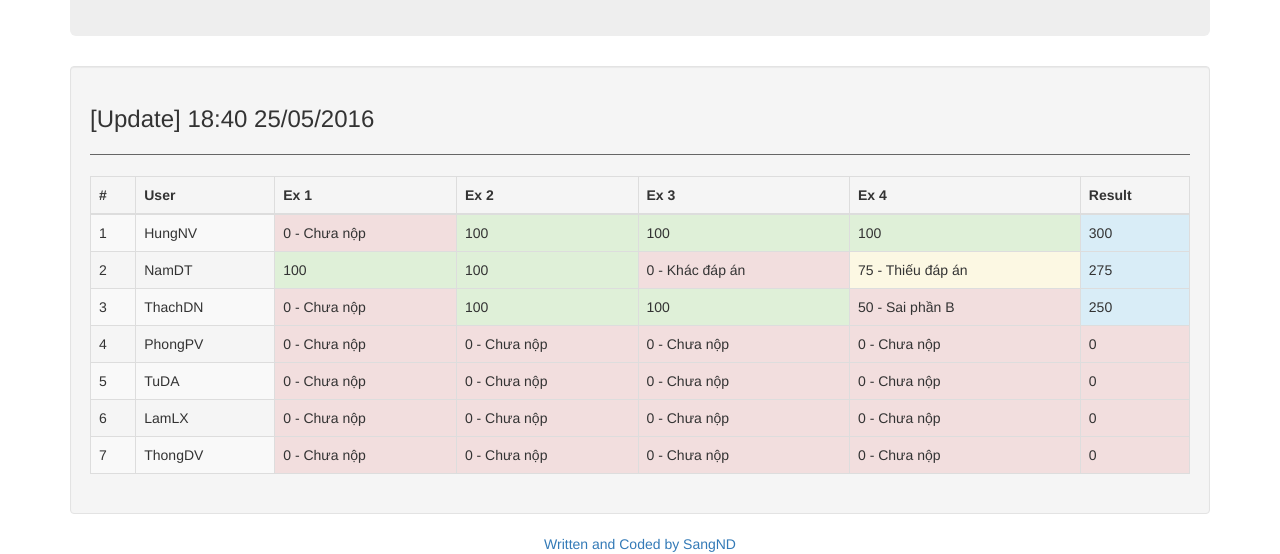
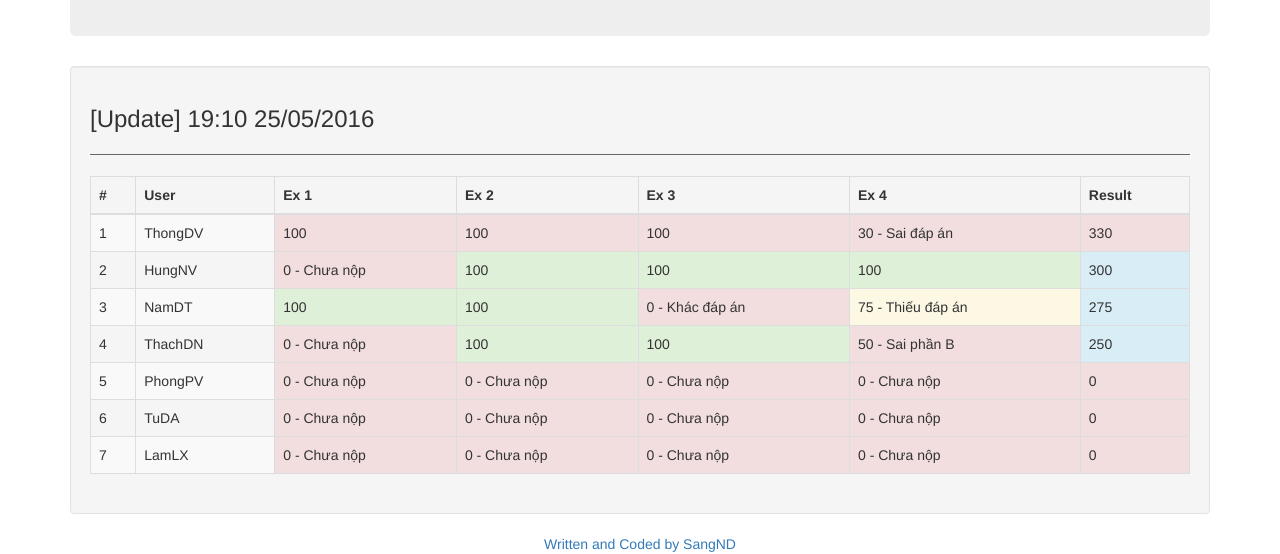
Before and after one commit to dacsang97/scoreboard, a plain HTML site: page index.html in a window 1280 px wide. Shown: the part 307-861 px from the top of the page. Drawn offline with nearby package versions, Linux system fonts and the light colour scheme.

Commit message:
update 19h08

```diff
--- a/index.html
+++ b/index.html
@@ -54,7 +54,7 @@
 		<div class="row">
 			<div class="col-md-12">
 				<div class="well">
-					<h3>[Update] 18:40 25/05/2016</h3>
+					<h3>[Update] 19:10 25/05/2016</h3>
 					<hr>
 					<table class="table table-striped table-hover table-bordered">
   <thead>
@@ -69,8 +69,18 @@
     </tr>
   </thead>
   <tbody>
+  <tr>
+      <td>1</td>
+      <td>ThongDV</td>
+      <td class="danger">100</td>
+      <td class="danger">100</td>
+      <td class="danger">100</td>
+      <td class="danger">30 - Sai đáp án</td>
+      <td class="danger">330</td>
+    </tr>
     <tr>
-      <td>1</td>
+
+      <td>2</td>
       <td>HungNV</td>
       <td class="danger">0 - Chưa nộp</td>
       <td class="success">100</td>
@@ -79,7 +89,7 @@
       <td class="info">300</td>
     </tr>
     <tr>
-      <td>2</td>
+      <td>3</td>
       <td>NamDT</td>
       <td class="success">100</td>
       <td class="success">100</td>
@@ -88,7 +98,7 @@
       <td class="info">275</td>
     </tr>
     <tr>
-      <td>3</td>
+      <td>4</td>
       <td>ThachDN</td>
       <td class="danger">0 - Chưa nộp</td>
       <td class="success">100</td>
@@ -97,7 +107,7 @@
       <td class="info">250</td>
     </tr>
     <tr>
-      <td>4</td>
+      <td>5</td>
       <td>PhongPV</td>
       <td class="danger">0 - Chưa nộp</td>
       <td class="danger">0 - Chưa nộp</td>
@@ -106,7 +116,7 @@
       <td class="danger">0</td>
     </tr>
     <tr>
-      <td>5</td>
+      <td>6</td>
       <td>TuDA</td>
       <td class="danger">0 - Chưa nộp</td>
       <td class="danger">0 - Chưa nộp</td>
@@ -115,7 +125,7 @@
       <td class="danger">0</td>
     </tr>
     <tr>
-      <td>6</td>
+      <td>7</td>
       <td>LamLX</td>
       <td class="danger">0 - Chưa nộp</td>
       <td class="danger">0 - Chưa nộp</td>
@@ -123,15 +133,7 @@
       <td class="danger">0 - Chưa nộp</td>
       <td class="danger">0</td>
     </tr>
-    <tr>
-      <td>7</td>
-      <td>ThongDV</td>
-      <td class="danger">0 - Chưa nộp</td>
-      <td class="danger">0 - Chưa nộp</td>
-      <td class="danger">0 - Chưa nộp</td>
-      <td class="danger">0 - Chưa nộp</td>
-      <td class="danger">0</td>
-    </tr>
+
   </tbody>
 </table>
 				</div>
```
